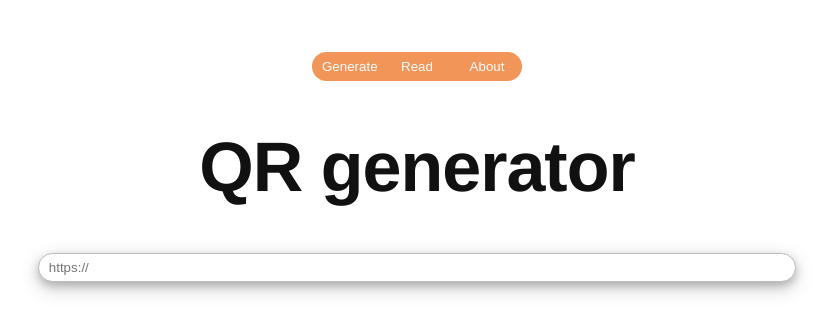
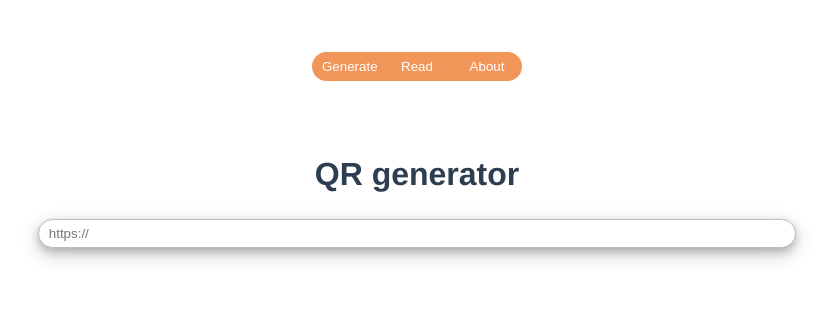
Before and after one commit to yutive/QR-generator, a Vue app: page / in a window 1280 px wide. Shown: the top 332 px of the page, without its empty margins (223-1055 px from the left). Built offline with nearby package versions, Linux system fonts and the light colour scheme.

Commit message:
made <h1> titles

```diff
--- a/src/components/Read.vue
+++ b/src/components/Read.vue
@@ -1,6 +1,6 @@
 <template>
   <div>
-    <h2>QR-read</h2>
+    <h1>QR-read</h1>
       <p>Choose QR code image to read/scan:</p>
       <input
           type="file"
@@ -74,6 +74,10 @@ img.preview {
   width: 200px;
 }
 
+h1 {
+  margin-top:71.44px;
+}
+
 input {
   color: #2c3e50;
   width: auto;
--- a/src/components/URL.vue
+++ b/src/components/URL.vue
@@ -89,16 +89,8 @@ export default {
 <!-- Add "scoped" attribute to limit CSS to this component only -->
 <style scoped>
 
-
-
 h1 {
-  color: #111;
-  font-family: "Helvetica Neue", sans-serif;
-  font-size: 70px;
-  font-weight: bold;
-  letter-spacing: -1px;
-  line-height: 1;
-  text-align: center;
+  margin-top:71.44px;
 }
 
 #qrCode {
```
